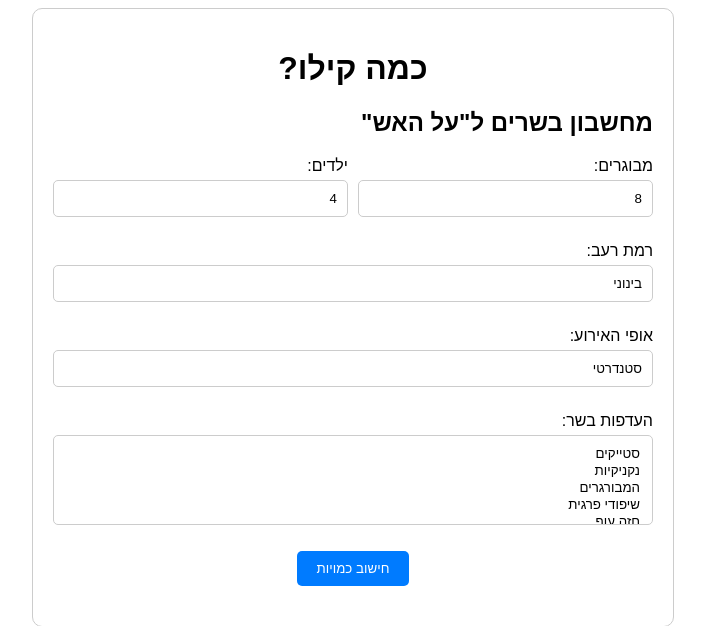
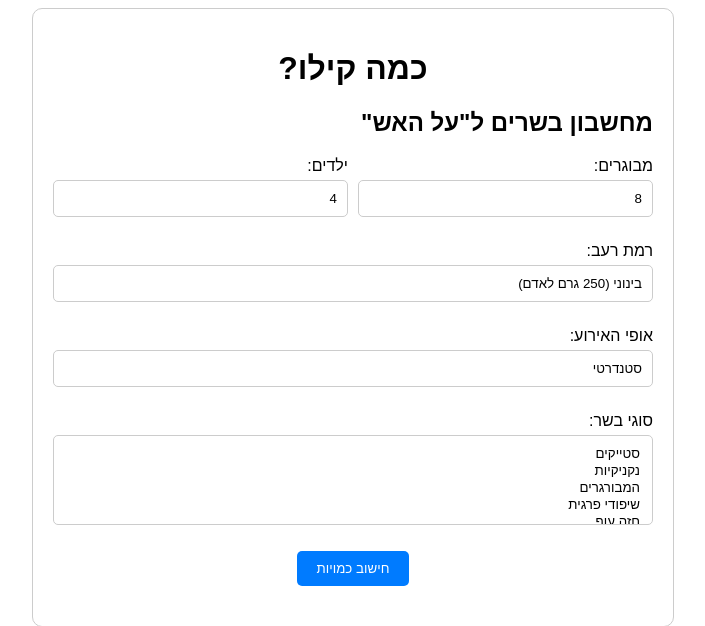
Before and after one commit to idofrizler/kamakilo, a Flask app: template templates/index.html in a window 1280 px wide. Shown: the top 626 px of the page, without its empty margins (287-992 px from the left). Run offline with Flask 3, Linux system fonts and the light colour scheme; the template is opened without the code that fills it, so the values that code supplies are empty; some libraries are stand-ins or nearby versions.

Commit message:
some fixes from the crowd

```diff
--- a/static/config.js
+++ b/static/config.js
@@ -18,11 +18,12 @@
         burgers: 'המבורגרים',
         skewers: 'שיפודי פרגית',
         chickenBreasts: 'חזה עוף',
+        wings: 'כנפיים',
         kebabs: 'קבבים',
         salmon: 'סלמון'
     },
     MEAT_COST: {
         PREMIUM: ['steaks', 'salmon'],
-        CHEAP: ['hotdogs', 'kebabs', 'skewers']
+        CHEAP: ['hotdogs', 'kebabs', 'skewers', 'wings']
     }
 };
--- a/static/script.js
+++ b/static/script.js
@@ -312,7 +312,7 @@
 function displayResults(meatQuantities) {
     var resultsDiv = document.getElementById('results');
     var totalMeatDiv = document.getElementById('totalMeat');
-    resultsDiv.innerHTML = '<h3>כמויות בשרים מומלצות:</h3>';
+    resultsDiv.innerHTML = '<h3>כמויות בשרים מומלצות (ערכו לפי הצורך):</h3>';
     let totalGrams = 0;
 
     Object.keys(meatQuantities).forEach(meat => {
--- a/static/style.css
+++ b/static/style.css
@@ -183,6 +183,7 @@
     position: absolute;
     top: 10px;
     left: 10px;
+    padding: 0px;
     background: none;
     border: none;
     font-size: 24px;
--- a/templates/index.html
+++ b/templates/index.html
@@ -44,10 +44,10 @@
             <div class="form-group">
                 <label for="hungerLevel">רמת רעב:</label>
                 <select id="hungerLevel" name="hungerLevel" required>
-                    <option value="light">קל</option>
-                    <option value="moderate" selected>בינוני</option>
-                    <option value="veryHungry">רעב מאוד</option>
-                    <option value="allYouCanEat">אכול כפי יכולתך</option>
+                    <option value="light">קל (150 גרם לאדם)</option>
+                    <option value="moderate" selected>בינוני (250 גרם לאדם)</option>
+                    <option value="veryHungry">רעב מאוד (450 גרם לאדם)</option>
+                    <option value="allYouCanEat">אכול כפי יכולתך (700 גרם לאדם)</option>
                 </select>
             </div>
             <div class="form-group">
@@ -59,7 +59,7 @@
                 </select>
             </div>
             <div class="form-group">
-                <label for="meatPreferences">העדפות בשר:</label>
+                <label for="meatPreferences">סוגי בשר:</label>
                 <select id="meatPreferences" name="meatPreferences" multiple required>
                 </select>
             </div>
```
